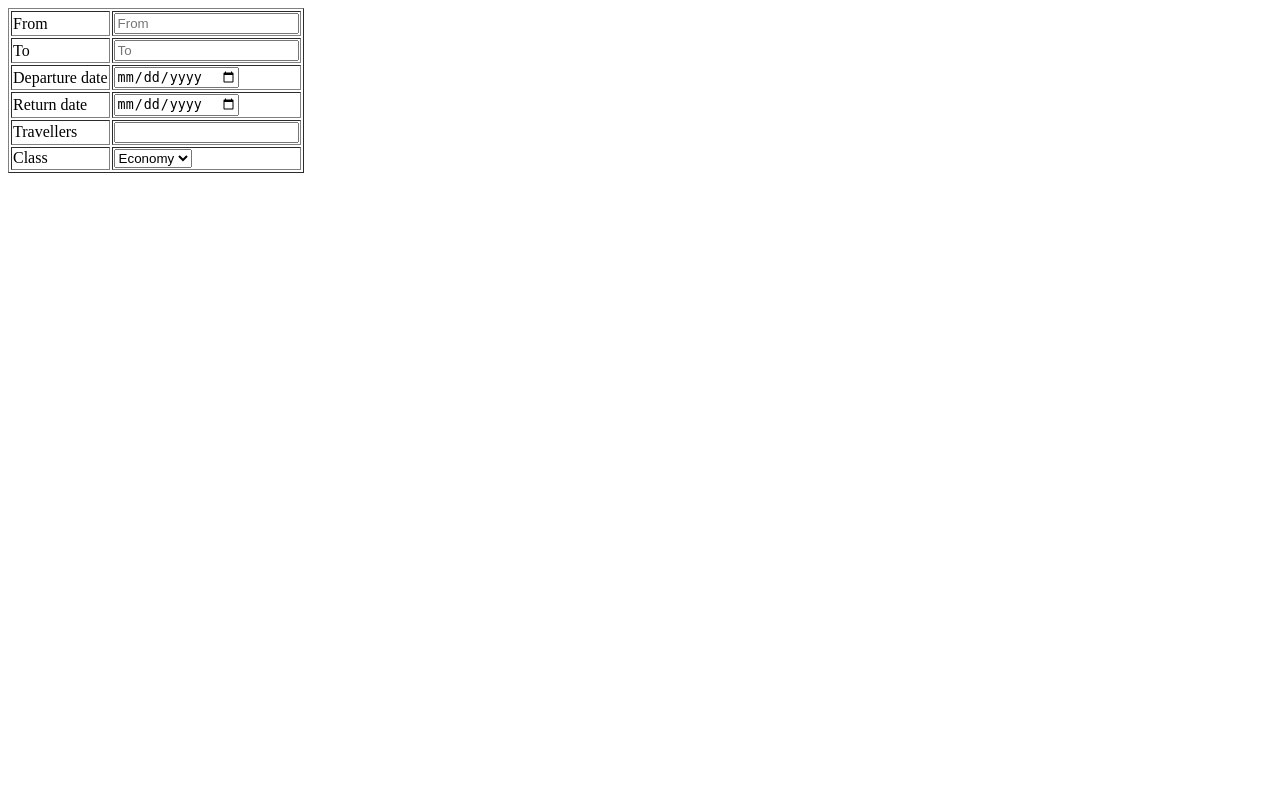
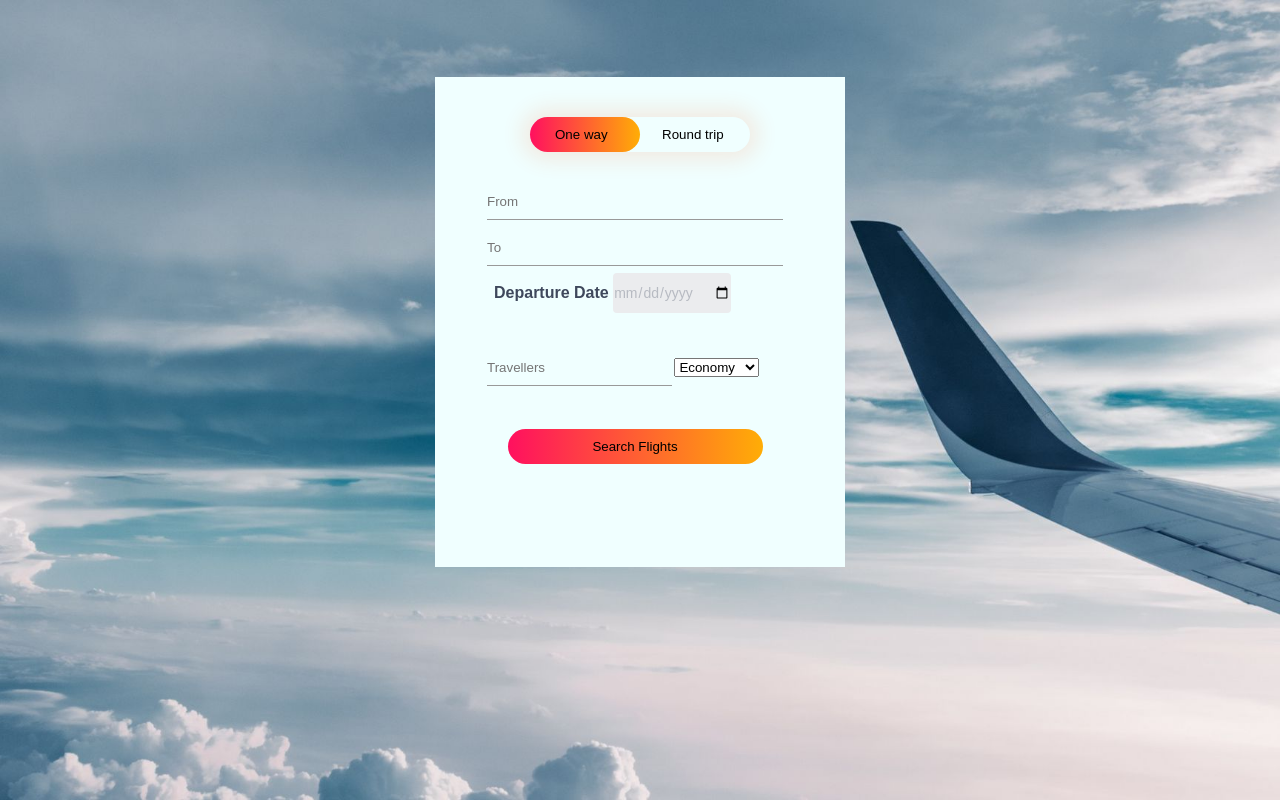
Before and after one commit to Vivek504/repository, a Django app: page /home in a window 1280 px wide. Run offline with Django 3.2, Linux system fonts and the light colour scheme.

Commit message:
commit message

```diff
--- a/FlightBookingSystem/accounts/templates/login.html
+++ b/FlightBookingSystem/accounts/templates/login.html
@@ -7,7 +7,7 @@
 		{% csrf_token %}
 		<input type="text" required autocomplete="off" placeholder="username" name="username">
 		<br> </br>
-		<input type="text" required autocomplete="off" placeholder="password" name="password">
+		<input type="password" required autocomplete="off" placeholder="password" name="password">
 		<br> </br>
 		<input type="submit" value="login">
 		<br> </br>
--- /dev/null
+++ b/FlightBookingSystem/searchFlight/static/searchFlight/home_style.css
@@ -0,0 +1,158 @@
+*{
+	margin: 0;
+	padding: 0;
+	font-family: sans-serif;
+}
+
+.hero{
+	height: 100%;
+	width: 100%;
+	background: white url("images/home_img.jpg") no-repeat;
+	background-position: center;
+	background-size: cover;
+	position: absolute;
+}
+
+.form-box{
+	width: 400px;
+	height: 480px;
+	position: relative;
+	margin: 6% auto;
+	background: #f0ffff;
+	padding: 5px;
+	overflow: hidden;
+}
+
+.button-box{
+	width: 220px;
+	margin: 35px auto;
+	position: relative;
+	box-shadow: 0 0 20px 9px #ff61241f;
+	border-radius: 30px;
+}
+
+.toggle-btn{
+	padding: 10px 25px;
+	cursor: pointer;
+	background: transparent;
+	border: 0;
+	outline: none;
+	position: relative;
+}
+
+#btn{
+	top: 0;
+	left: 0;
+	position: absolute;
+	width: 110px;
+	height: 100%;
+	background: linear-gradient(to right,#ff105f,#ffad06);
+	border-radius: 30px;
+	transition: .3s;
+}
+
+.input-group{
+	top: 100px;
+	position: absolute;
+	width: 300px;
+	transition: .3s;
+}
+
+.input-field{
+	width: 100%;
+	padding: 10px 0;
+	margin: 5px 0;
+	border-left: 0;
+	border-top: 0;
+	border-right: 0;
+	border-bottom: 1px solid #999;
+	outline: none;
+	background: transparent;
+}
+
+.submit-btn{
+	width: 85%;
+	padding: 10px 30px;
+	cursor: pointer;
+	display: block;
+	margin: auto;
+	background: linear-gradient(to right,#ff105f,#ffad06);
+	border: 0;
+	outline: none;
+	border-radius: 30px;
+}
+
+#oneway{
+	left: 50px;
+}
+
+#roundtrip{
+	left: 450px;
+}
+
+.form-group {
+	position: relative;
+	margin-bottom: 30px;
+	overflow: hidden;
+}
+
+.form-control {
+	background-color: #ebecee;
+	border-radius: 4px;
+	border: none;
+	height: 40px;
+	-webkit-box-shadow: none;
+	box-shadow: none;
+	color: #3e485c;
+	font-size: 14px;
+}
+
+.form-control::-webkit-input-placeholder {
+	color: rgba(62, 72, 92, 0.3);
+}
+
+.form-control:-ms-input-placeholder {
+	color: rgba(62, 72, 92, 0.3);
+}
+
+.form-control::placeholder {
+	color: rgba(62, 72, 92, 0.3);
+}
+
+input[type="date"].form-control:invalid {
+	color: rgba(62, 72, 92, 0.3);
+}
+
+select.form-control {
+	-webkit-appearance: none;
+	-moz-appearance: none;
+	appearance: none;
+}
+
+select.form-control+.select-arrow {
+	position: absolute;
+	right: 0px;
+	bottom: 4px;
+	width: 32px;
+	line-height: 32px;
+	height: 32px;
+	text-align: center;
+	pointer-events: none;
+	color: rgba(62, 72, 92, 0.3);
+	font-size: 14px;
+}
+
+select.form-control+.select-arrow:after {
+	content: '\279C';
+	display: block;
+	-webkit-transform: rotate(90deg);
+	transform: rotate(90deg);
+}
+
+.form-label {
+	display: inline-block;
+	color: #3e485c;
+	font-weight: 700;
+	margin-bottom: 6px;
+	margin-left: 7px;
+}
--- a/FlightBookingSystem/searchFlight/templates/home.html
+++ b/FlightBookingSystem/searchFlight/templates/home.html
@@ -1,37 +1,106 @@
 <html>
 <head>
-	<title> Home Page </title>
 </head>
 <body>
-	<form action="home" method="POST">
-		<table border="1">
+	{% load static %}
+	<link rel="stylesheet" type="text/css" href="{% static 'searchFlight/home_style.css' %}"/>
+	<div class="hero">
+		<div class="form-box">
+			<div class="button-box">
+			<div id="btn"> </div>
+				<button type="button" class="toggle-btn" onclick="oneway()"> One way </button>
+				<button type="button" class="toggle-btn" onclick="roundtrip()"> Round trip </button>
+			</div>
+			<form id="oneway" class="input-group">
+				<table border="0" colspan="2">
 					<tr>
-			<td> From </td>
-			<td> <input type="text" placeholder="From"> </td>
+						<td colspan="2">
+							<input type="text" class="input-field" placeholder="From" required name="from">
+							<input type="text" class="input-field" placeholder="To" required name="to">
+						</td>
 					</tr>
 					<tr>
-			<td> To </td>
-			<td> <input type="text" placeholder="To"> </td>
+						<td colspan="2">
+							<div class="row">
+								<div class="col-sm-6">
+									<div class="form-group">
+										<span class="form-label"> Departure Date</span>
+										<input class="form-control" type="date" required name="depdate">
+									</div>
+								</div>
+							</div>
+						</td>
 					</tr>
 					<tr>
-			<td> Departure date </td>
-			<td> <input type="date"> </td>
-		</tr>
-		<tr>
-			<td> Return date </td>
-			<td> <input type="date"> </td>
-		</tr>
-		<tr>
-			<td> Travellers </td>
-			<td> <input type="text"> </td>
-		</tr>
-		<tr>
-			<td> Class </td>
-			<td> <select name="class">
-				<option value="Economy">Economy</option>
+						<td> <input type="number" class="input-field" placeholder="Travellers" min="1" required name="travellers">  </td>
+						<td>
+							<select name="class" required>
+								<option value="economy"> Economy </option>
+								<option value="business"> Business </option>
+								<option value="firstclass"> First Class </option>
+							</select>
 						</td>
 					</tr>
 				</table>
+				<br> </br>
+				<button type="submit" class="submit-btn"> Search Flights </button>
 			</form>
+			<form id="roundtrip" class="input-group">
+				<table border="0" colspan="2">
+					<tr>
+						<td colspan="2">
+							<input type="text" class="input-field" placeholder="From"required name="from">
+							<input type="text" class="input-field" placeholder="To" required name="to">
+						</td>
+					</tr>
+					<tr>
+						<td colspan="2">
+							<div class="row">
+								<div class="col-sm-6">
+									<div class="form-group">
+										<span class="form-label"> Departure Date</span>
+										<input class="form-control" type="date" required name="depdate">
+									</div>
+								</div>
+								<div class="col-sm-6">
+									<div class="form-group">
+										<span class="form-label"> &nbsp&nbsp Return Date &nbsp</span>
+										<input class="form-control" type="date" requiredname="retdate">
+									</div>
+								</div>
+							</div>
+						</td>
+					</tr>
+					<tr>
+						<td> <input type="number" class="input-field" placeholder="Travellers" min="1" required name="travellers">  </td>
+						<td>
+							<select name="class" required>
+								<option value="economy"> Economy </option>
+								<option value="business"> Business </option>
+								<option value="firstclass"> First Class </option>
+							</select>
+						</td>
+					</tr>
+				</table>
+				<br> </br>
+				<button type="submit" class="submit-btn"> Search Flights </button>
+			</form>
+		</div>
+	</div>
+	<script>
+	var x=document.getElementById("oneway");
+	var y=document.getElementById("roundtrip");
+	var z=document.getElementById("btn");
+	function roundtrip(){
+		x.style.left="-400px";
+		y.style.left="50px";
+		z.style.left="110px";
+	}
+	function oneway(){
+		x.style.left="50px";
+		y.style.left="450px";
+		z.style.left="0";
+	}
+	</script>
 </body>
 </html>
```
Also changed, not shown: FlightBookingSystem/searchFlight/static/searchFlight/images/home_img.jpg (added). Lines whose indentation alone changed are shown as unchanged.
